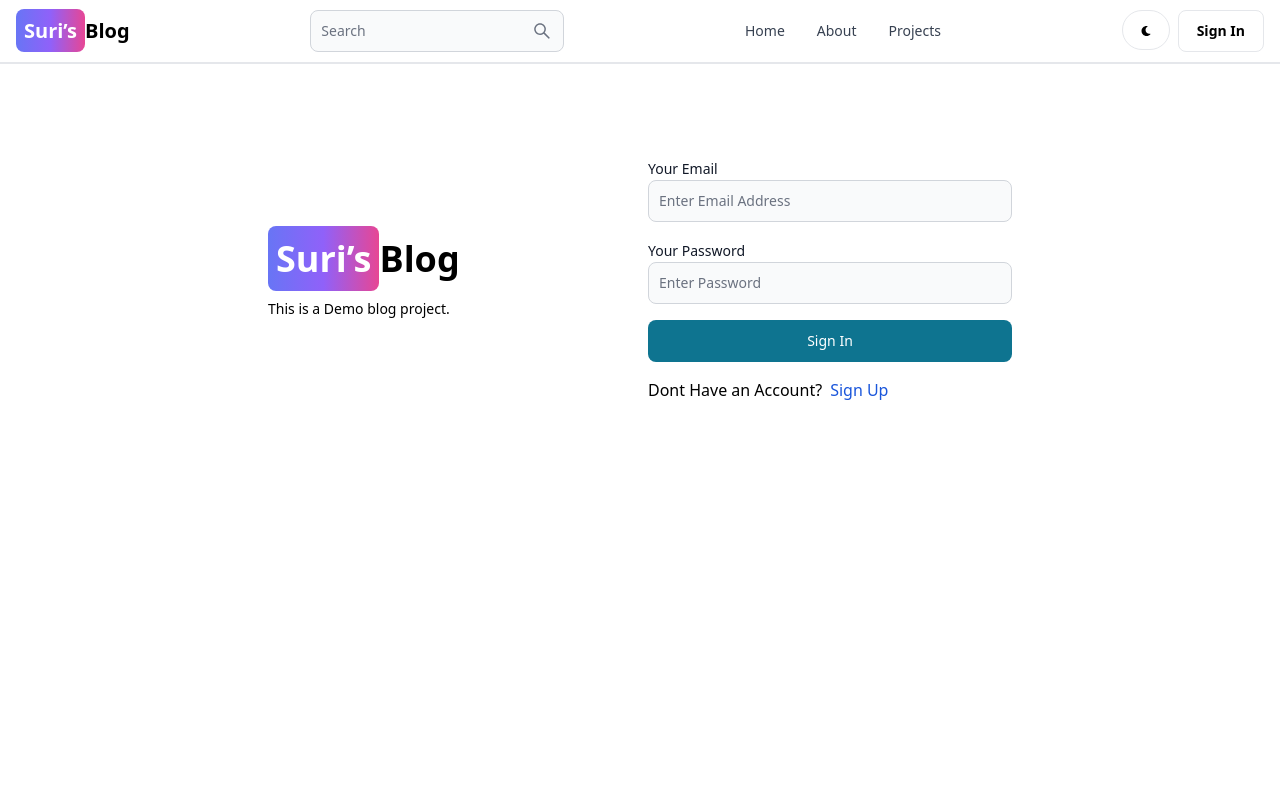
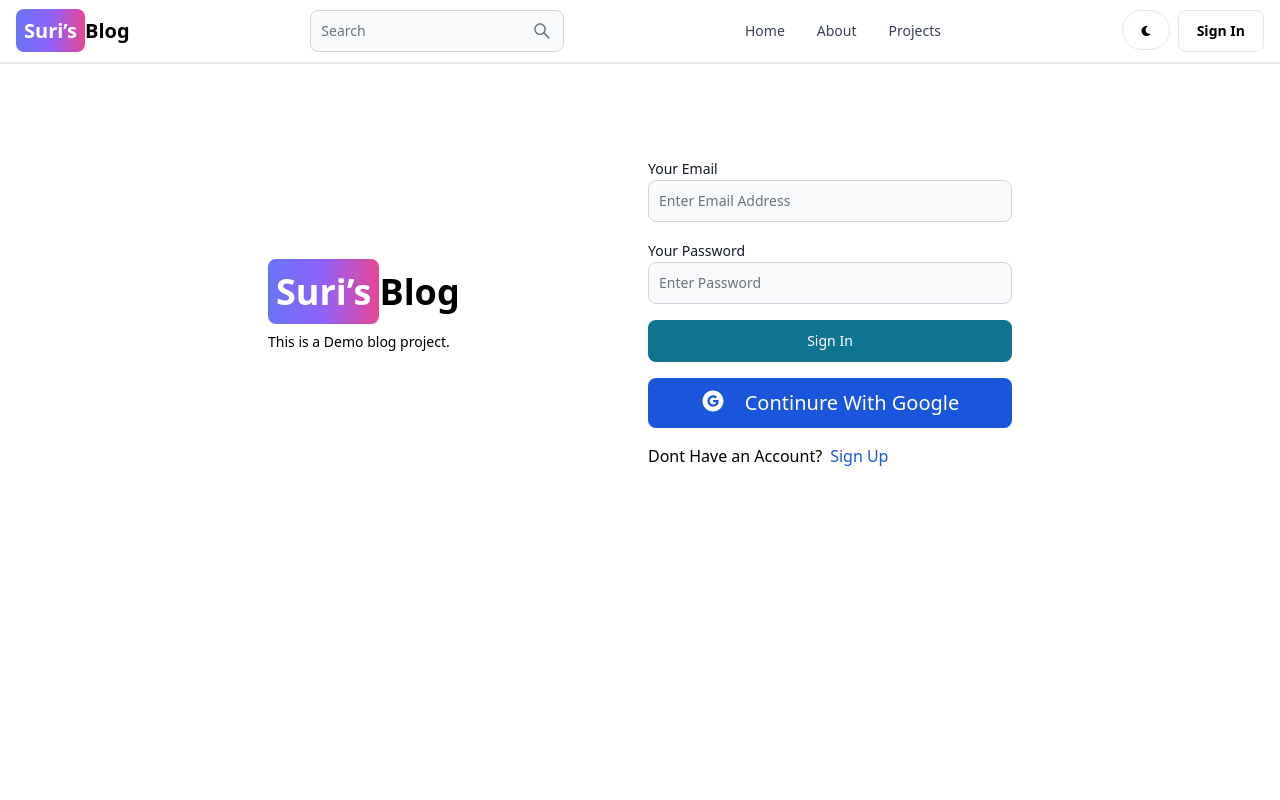
Before and after one commit to surendraranwa/Blog-Project, a React (Vite) app in the folder frontend/: page /signin in a window 1280 px wide. Shown: the top 800 px of the page. Built offline with nearby package versions, Linux system fonts and the light colour scheme.

Commit message:
Signup and Login with Google

```diff
--- a/frontend/package.json
+++ b/frontend/package.json
@@ -11,6 +11,7 @@
   },
   "dependencies": {
     "@reduxjs/toolkit": "^2.3.0",
+    "firebase": "^11.0.2",
     "flowbite": "^2.5.2",
     "flowbite-react": "^0.10.2",
     "react": "^18.3.1",
--- /dev/null
+++ b/frontend/src/Components/GoogleOAuth.jsx
@@ -0,0 +1,48 @@
+import { Button } from "flowbite-react";
+import { AiFillGoogleCircle } from "react-icons/ai";
+import {GoogleAuthProvider,signInWithPopup, getAuth} from 'firebase/auth'
+import { app } from "../Firebase";
+import { useDispatch } from "react-redux";
+import { signInSuccess } from "../redux/user/userSlice";
+import { useNavigate } from "react-router-dom";
+
+function GoogleOAuth() {
+    const dispatch = useDispatch();
+    const navigate = useNavigate();
+    const auth = getAuth(app);
+    const handleGoogleLogin = async () =>{
+       const provider = new GoogleAuthProvider();
+       provider.setCustomParameters({prompt: 'select_account'});
+       try {
+        const resultsFromGoogle = await signInWithPopup(auth, provider);
+        const res = await fetch("/api/auth/google", {
+            method : "POST",
+            headers: {
+                "Content-Type": "application/json",
+            },
+            body: JSON.stringify({
+                usename : resultsFromGoogle.displayName,
+                email: resultsFromGoogle.email,
+                photoURL : resultsFromGoogle.photoURL
+            })
+        });
+        const data = res.json();
+        if(res.Ok){
+            dispatch(signInSuccess(data));
+            navigate("/");
+        }
+       } catch (error) {
+         console.log(error)
+       }
+    }
+
+  return (
+    <>
+    <Button type="button" className="bg-blue-700 flex" onClick={handleGoogleLogin}>
+        <AiFillGoogleCircle className="text-2xl mr-5"/> <span className="text-xl">Continure With Google</span>
+        </Button>
+    </>
+  )
+}
+
+export default GoogleOAuth;
--- /dev/null
+++ b/frontend/src/Firebase.js
@@ -0,0 +1,17 @@
+// Import the functions you need from the SDKs you need
+import { initializeApp } from "firebase/app";
+// TODO: Add SDKs for Firebase products that you want to use
+// https://firebase.google.com/docs/web/setup#available-libraries
+
+// Your web app's Firebase configuration
+const firebaseConfig = {
+  apiKey: "AIzaSyBASTQ_4PzHmHTT7Rx1xhVoTTxSrbUjOZk",
+  authDomain: "mern-blog-2e152.firebaseapp.com",
+  projectId: "mern-blog-2e152",
+  storageBucket: "mern-blog-2e152.firebasestorage.app",
+  messagingSenderId: "52792297671",
+  appId: "1:52792297671:web:3ae5f9809c7079d7dd96e2"
+};
+
+// Initialize Firebase
+export const app = initializeApp(firebaseConfig);
--- a/frontend/src/Pages/SignIn.jsx
+++ b/frontend/src/Pages/SignIn.jsx
@@ -4,6 +4,7 @@ import { useState } from "react"
 import { Link , useNavigate} from "react-router-dom";
 import { signInStart, signInSuccess, signInFailure } from "../redux/user/userSlice";
 import { useDispatch, useSelector } from "react-redux";
+import GoogleOAuth from "../Components/GoogleOAuth";
 
 
 function SignIn() {
@@ -74,6 +75,7 @@ function SignIn() {
                 <span className="pl-5 text-xl">Loading...</span>
                 </> : 'Sign In'
               }</Button>
+              <GoogleOAuth/>
           </form>
           <div className="flex mt-4 gap-2">
             <span>Dont Have an Account?</span><Link className="text-blue-700" to="/signup">Sign Up</Link>
--- a/frontend/src/Pages/SignUp.jsx
+++ b/frontend/src/Pages/SignUp.jsx
@@ -1,6 +1,7 @@
 import { Alert, Button, Label, Spinner, TextInput } from "flowbite-react"
 import { useState } from "react"
 import { Link , useNavigate} from "react-router-dom"
+import GoogleOAuth from "../Components/GoogleOAuth";
 
 function SignUp() {
   const [formData, setFormData] = useState({});
@@ -73,6 +74,7 @@ function SignUp() {
                 <span className="pl-5 text-xl">Loading...</span>
                 </> : 'Sign Up'
               }</Button>
+              <GoogleOAuth/>
           </form>
           <div className="flex mt-4 gap-2">
             <span>Have An Account?</span><Link className="text-blue-700" to="/signin">Login</Link>
```
Also changed, not shown: 2 other files (tests, documents, lock files or other folders).
